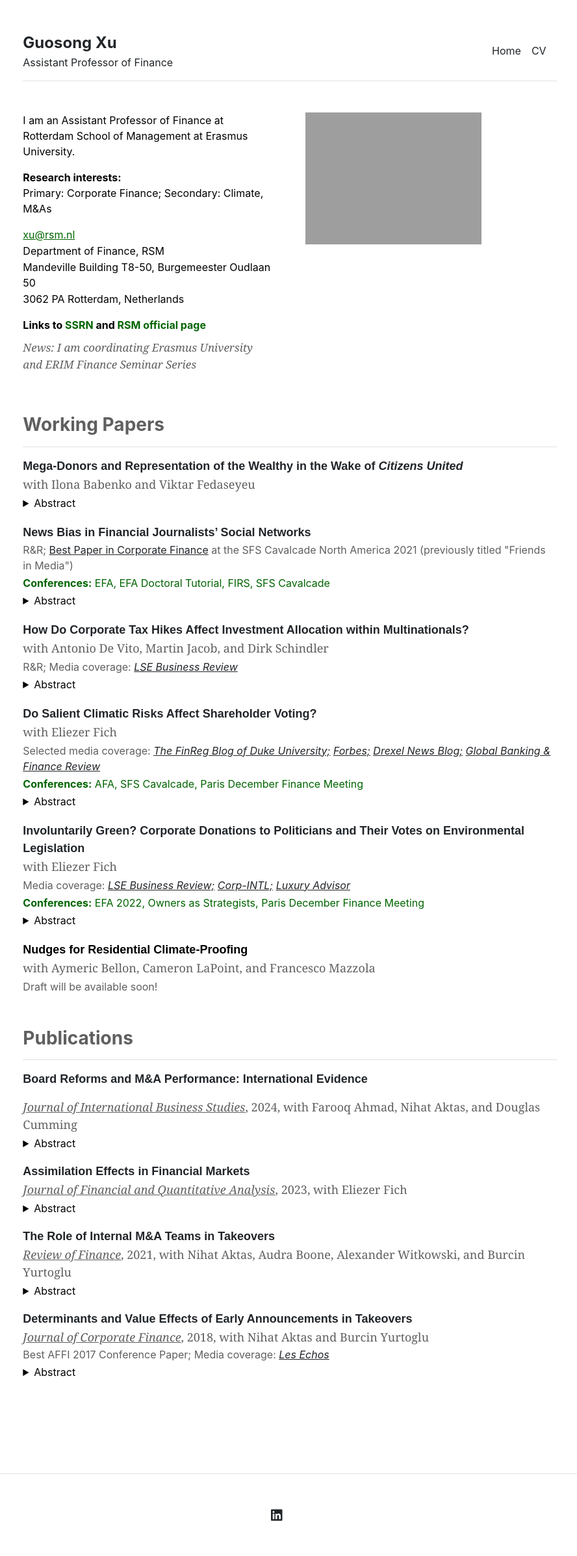
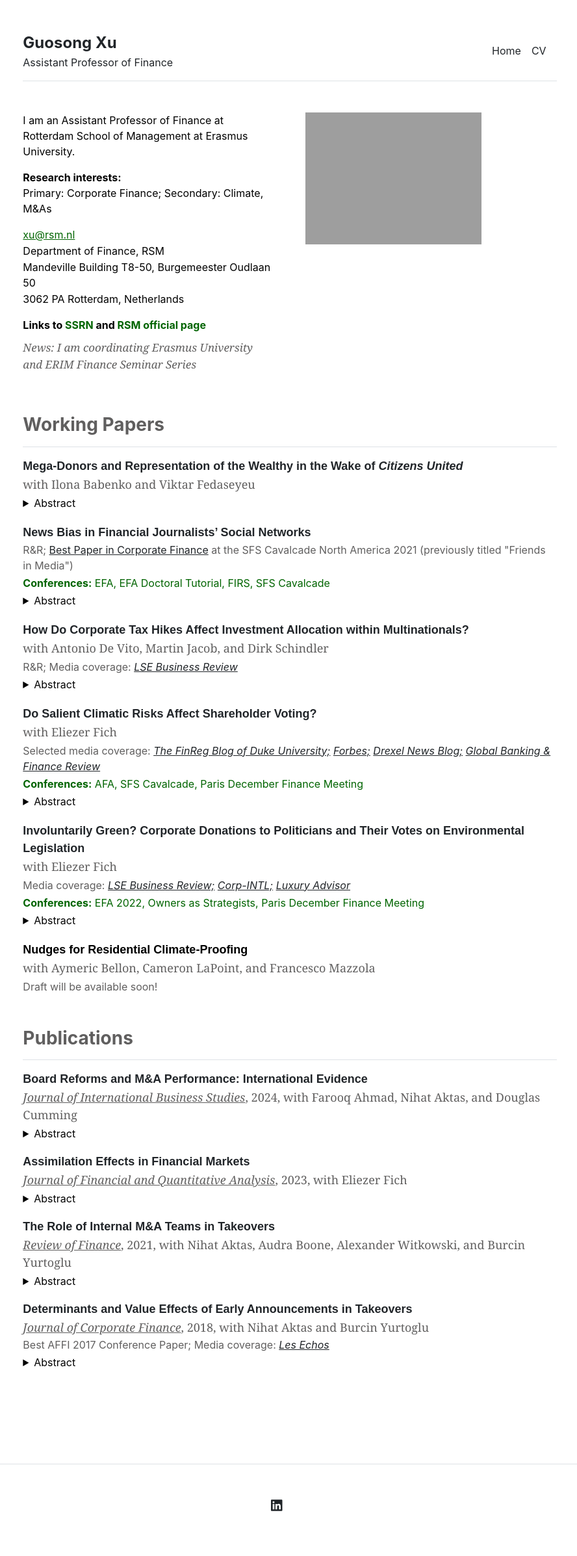
Before and after one commit to guosongxu/guosongxu.github.io, a Jekyll site: the page built from index.md, in a window 1280 px wide. Shown: the whole page at 65% size, without its empty margins (194-1082 px from the left). Built offline with Jekyll 4.4.1, drawn with Linux system fonts in a browser that asks for light colours.

Commit message:
Update home.html

```diff
--- a/_layouts/home.html
+++ b/_layouts/home.html
@@ -78,7 +78,7 @@
   <div class="col-md-12">
     <h3 class="fw-bold border-bottom pb-3 mb-3" style="color:#605F5F">Publications</h3>
 
-    <p><span style="font-family:arial, 'MS Sans Serif', arial;font-size:18px;margin-bottom:1px"><strong><a href="https://papers.ssrn.com/sol3/papers.cfm?abstract_id=4629515" target="_blank" rel="noreferrer noopener" aria-label=" (opens in a new tab)" style="text-decoration:none;">Board Reforms and M&A Performance: International Evidence</a></strong></span></p>
+    <p style="margin-bottom:1px"><span style="font-family:arial, 'MS Sans Serif', arial;font-size:18px"><strong><a href="https://papers.ssrn.com/sol3/papers.cfm?abstract_id=4629515" target="_blank" rel="noreferrer noopener" aria-label=" (opens in a new tab)" style="text-decoration:none;">Board Reforms and M&A Performance: International Evidence</a></strong></span></p>
     <p style="font-family:georgia;font-size:18px;margin-bottom:3px;color:#605F5F"><em><u>Journal of International Business Studies</u></em>, 2024,  with Farooq Ahmad, Nihat Aktas, and Douglas Cumming</p>
     <details>
       <summary>Abstract</summary>
```
